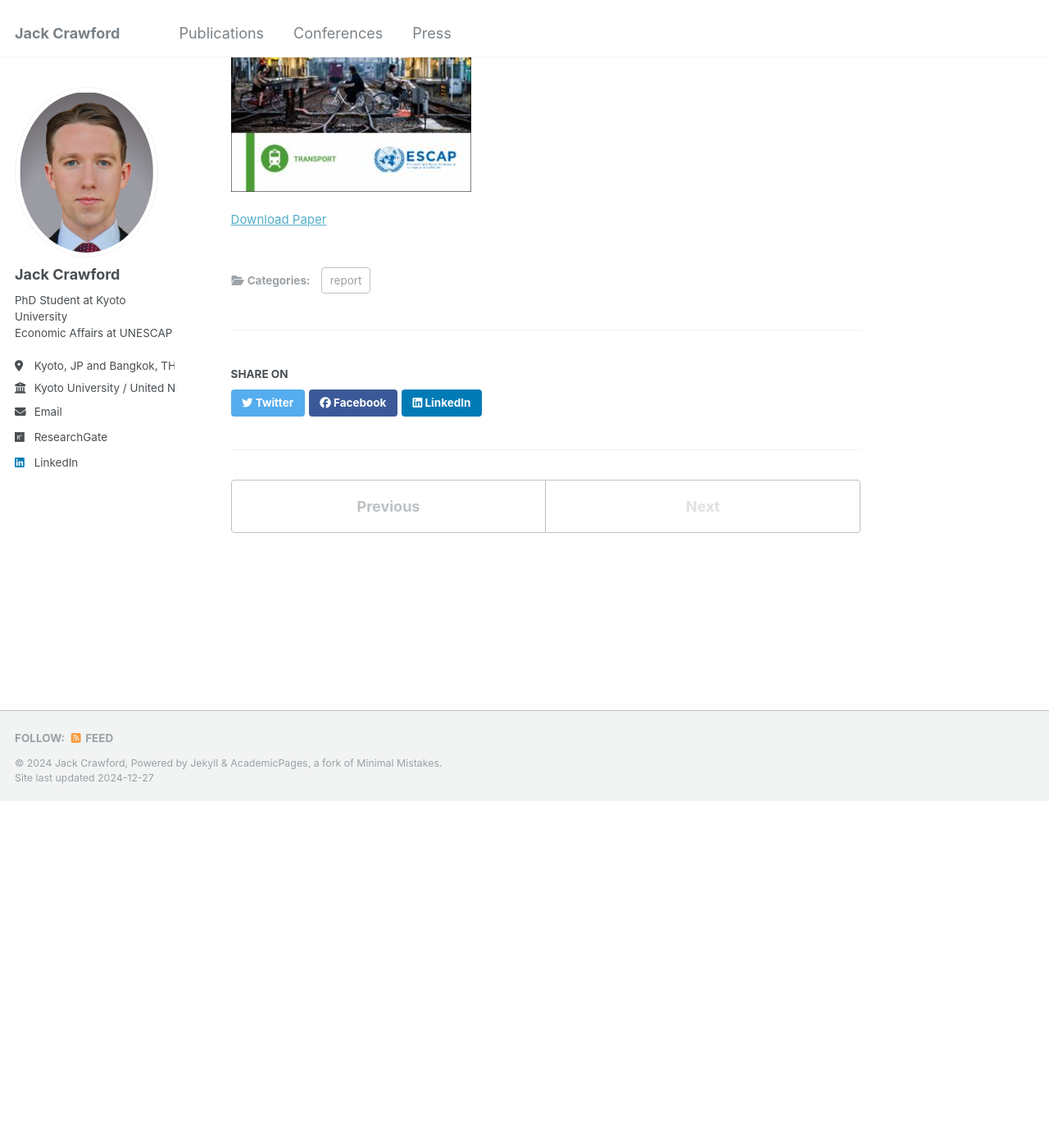
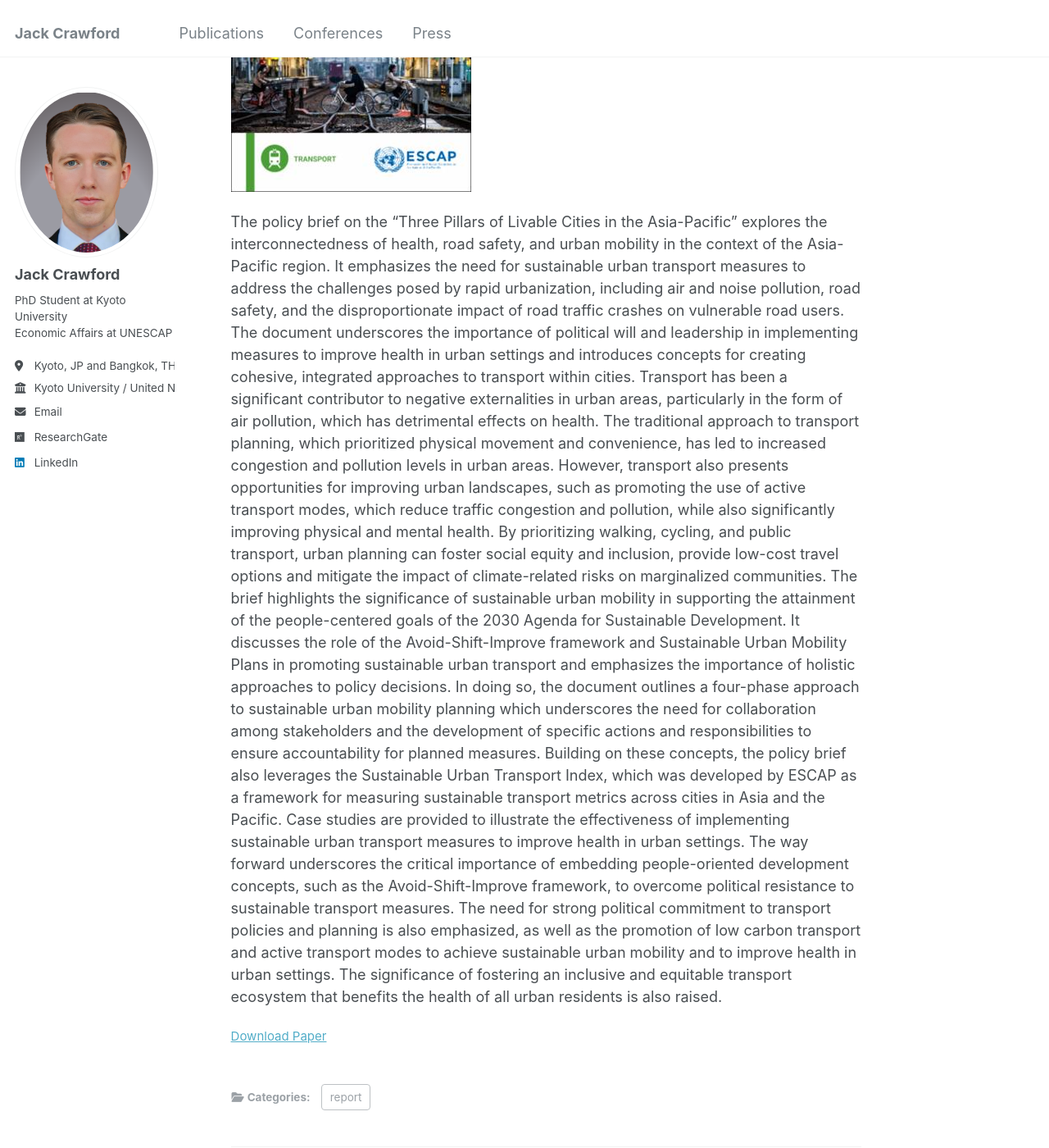
Before and after one commit to jackgcrawford/jackcrawford, a Jekyll site: the page built from _publications/2024-12-09-three-pillars.md, in a window 1280 px wide and 1400 px high, scrolled down 440 px. Shown: the whole window at 82% size. Built offline with Jekyll 4.4.1, drawn with Linux system fonts in a browser that asks for light colours; before the commit the page ends 1417 px from its top, so only the background shows below that.

Commit message:
Update 2024-12-09-three-pillars.md

```diff
--- a/_publications/2024-12-09-three-pillars.md
+++ b/_publications/2024-12-09-three-pillars.md
@@ -8,3 +8,36 @@ venue: 'United Nations Economic and Social Commission for Asia and Pacific'
 paperurl: 'https://www.unescap.org/kp/2024/three-pillars-liveable-cities-asia-and-pacific#'
 ---
 <img src=' /images/3pillars.png'>
+
+The policy brief on the "Three Pillars of Livable Cities in the Asia-Pacific" explores the interconnectedness
+of health, road safety, and urban mobility in the context of the Asia-Pacific region. It emphasizes the need
+for sustainable urban transport measures to address the challenges posed by rapid urbanization,
+including air and noise pollution, road safety, and the disproportionate impact of road traffic crashes on
+vulnerable road users. The document underscores the importance of political will and leadership in
+implementing measures to improve health in urban settings and introduces concepts for creating
+cohesive, integrated approaches to transport within cities.
+Transport has been a significant contributor to negative externalities in urban areas, particularly in the
+form of air pollution, which has detrimental effects on health. The traditional approach to transport
+planning, which prioritized physical movement and convenience, has led to increased congestion and
+pollution levels in urban areas. However, transport also presents opportunities for improving urban
+landscapes, such as promoting the use of active transport modes, which reduce traffic congestion and
+pollution, while also significantly improving physical and mental health. By prioritizing walking, cycling,
+and public transport, urban planning can foster social equity and inclusion, provide low-cost travel
+options and mitigate the impact of climate-related risks on marginalized communities.
+The brief highlights the significance of sustainable urban mobility in supporting the attainment of the
+people-centered goals of the 2030 Agenda for Sustainable Development. It discusses the role of the
+Avoid-Shift-Improve framework and Sustainable Urban Mobility Plans in promoting sustainable urban
+transport and emphasizes the importance of holistic approaches to policy decisions. In doing so, the
+document outlines a four-phase approach to sustainable urban mobility planning which underscores the
+need for collaboration among stakeholders and the development of specific actions and responsibilities
+to ensure accountability for planned measures. Building on these concepts, the policy brief also
+leverages the Sustainable Urban Transport Index, which was developed by ESCAP as a framework for
+measuring sustainable transport metrics across cities in Asia and the Pacific. Case studies are provided
+to illustrate the effectiveness of implementing sustainable urban transport measures to improve health in
+urban settings.
+The way forward underscores the critical importance of embedding people-oriented development
+concepts, such as the Avoid-Shift-Improve framework, to overcome political resistance to sustainable
+transport measures. The need for strong political commitment to transport policies and planning is also
+emphasized, as well as the promotion of low carbon transport and active transport modes to achieve
+sustainable urban mobility and to improve health in urban settings. The significance of fostering an
+inclusive and equitable transport ecosystem that benefits the health of all urban residents is also raised.
```
